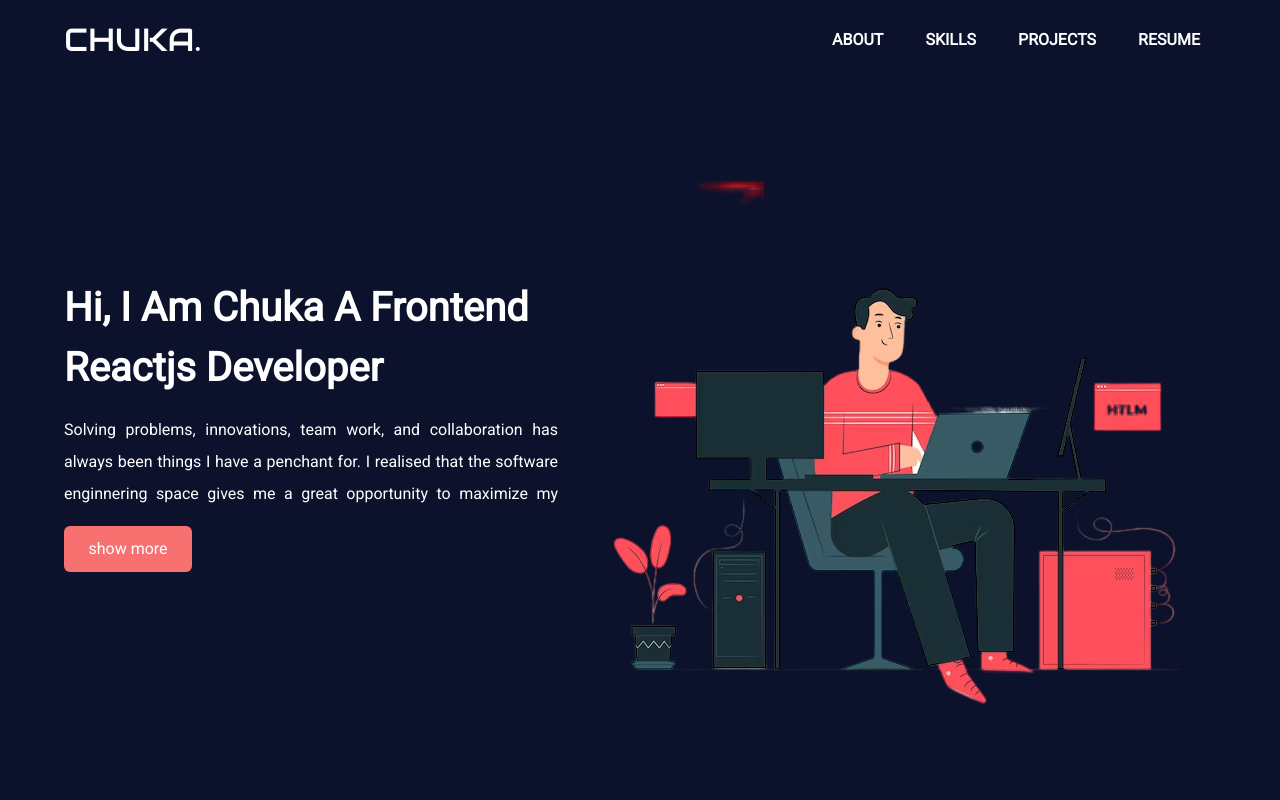
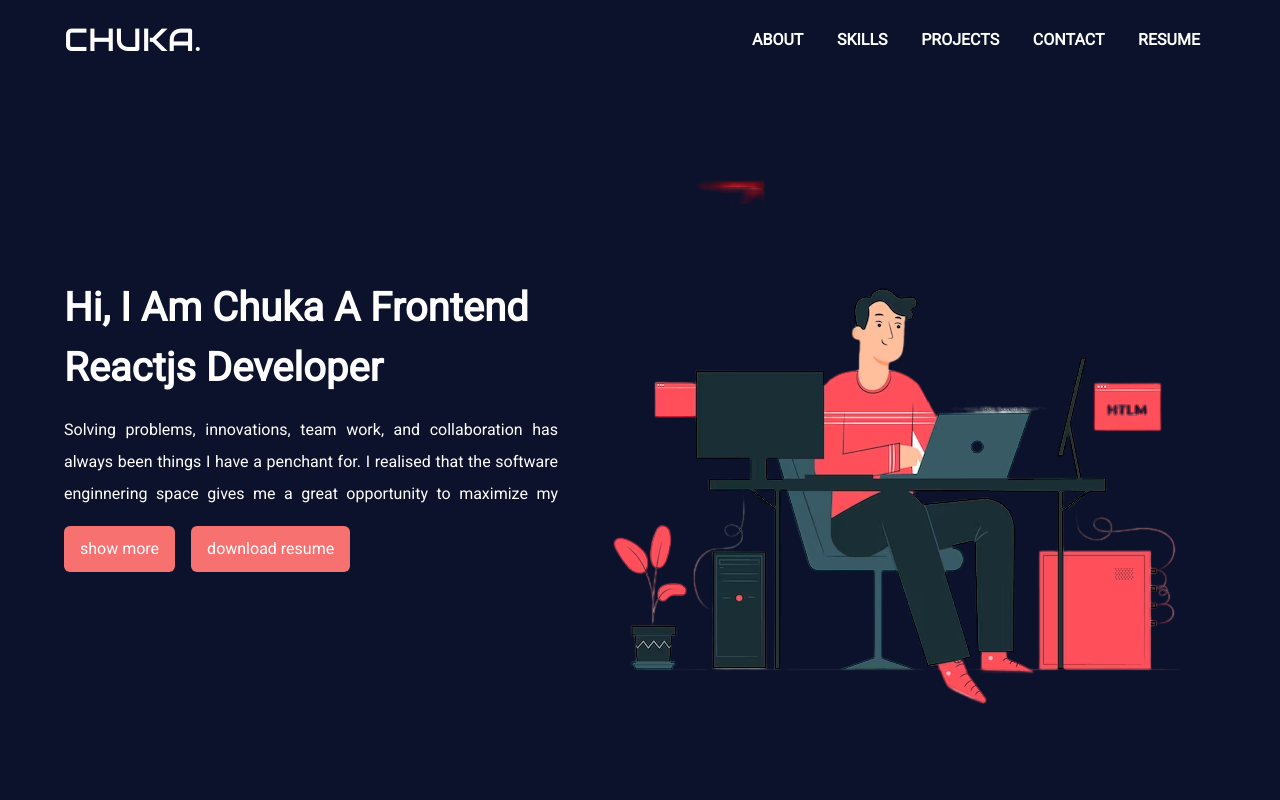
Before and after one commit to Doziechuks/myPortfoliov2, a React (Create React App) app: page / in a window 1280 px wide. Shown: the top 800 px of the page. Built offline with nearby package versions, Linux system fonts and the light colour scheme.

Commit message:
updated my header component to contain resume link

```diff
--- a/src/components/CustomButton.jsx
+++ b/src/components/CustomButton.jsx
@@ -3,7 +3,7 @@ import React from 'react'
 const CustomButton = ({children, ...otherProps}) => {
   return (
     <button
-      className="block w-full max-w-[6rem] sm:max-w-[8rem] mx-auto lg:mx-0 bg-red-400 py-[0.6rem] sm:py-[0.7rem] px-[0.7rem] sm:px-[1rem] text-[0.8rem] sm:text-[1rem] cursor-pointer rounded-md"
+      className="block w-full max-w-max lg:mx-0 bg-red-400 py-[0.6rem] sm:py-[0.7rem] px-[0.7rem] sm:px-[1rem] text-[0.8rem] sm:text-[1rem] cursor-pointer rounded-md"
       {...otherProps}
     >
       {children}
--- a/src/components/Header.jsx
+++ b/src/components/Header.jsx
@@ -1,6 +1,7 @@
 import React, { useState } from "react";
 import frontend from "../assets/fullbg.png";
 import CustomButton from "./CustomButton";
+import resume from "../assets/obodozie chuka.pdf";
 
 const Header = () => {
   const [showInfo, setShowInfo] = useState(false);
@@ -37,9 +38,14 @@ const Header = () => {
             passion for learning and growth, I am always open to new learning
             opportunities, as that in turn enhances my growth.
           </p>
-          <CustomButton onClick={handleInfoBtn}>
-            {showInfo ? "show less" : "show more"}
-          </CustomButton>
+          <div className="w-full flex items-center justify-center sm:justify-start gap-[1rem]">
+            <CustomButton onClick={handleInfoBtn}>
+              {showInfo ? "show less" : "show more"}
+            </CustomButton>
+            <CustomButton onClick={() => window.open(`${resume}`, "_blank")}>
+              download resume
+            </CustomButton>
+          </div>
         </div>
         <img
           src={frontend}
--- a/src/components/Navbar.jsx
+++ b/src/components/Navbar.jsx
@@ -15,7 +15,7 @@ const Navbar = () => {
       >
         CHUKA.
       </h1>
-      <ul className="w-full max-w-[25rem] sm:flex justify-between items-center hidden">
+      <ul className="w-full max-w-[30rem] sm:flex justify-between items-center hidden">
         <li className="py-[0.5rem] px-[1rem] font-bold uppercase cursor-pointer hover:text-gray-400">
           about
         </li>
@@ -24,6 +24,9 @@ const Navbar = () => {
         </li>
         <li className="py-[0.5rem] px-[1rem] font-bold uppercase cursor-pointer hover:text-gray-400">
           projects
+        </li>
+        <li className="py-[0.5rem] px-[1rem] font-bold uppercase cursor-pointer hover:text-gray-400">
+          contact
         </li>
         <a
           href={resume}
@@ -63,6 +66,12 @@ const Navbar = () => {
         >
           projects
         </li>
+        <li
+          onClick={() => setNav(false)}
+          className="py-[2rem] pl-[2rem] border-b border-gray-500 uppercase font-bold cursor-pointer"
+        >
+          contact
+        </li>
         <a
           href={resume}
           download
```
